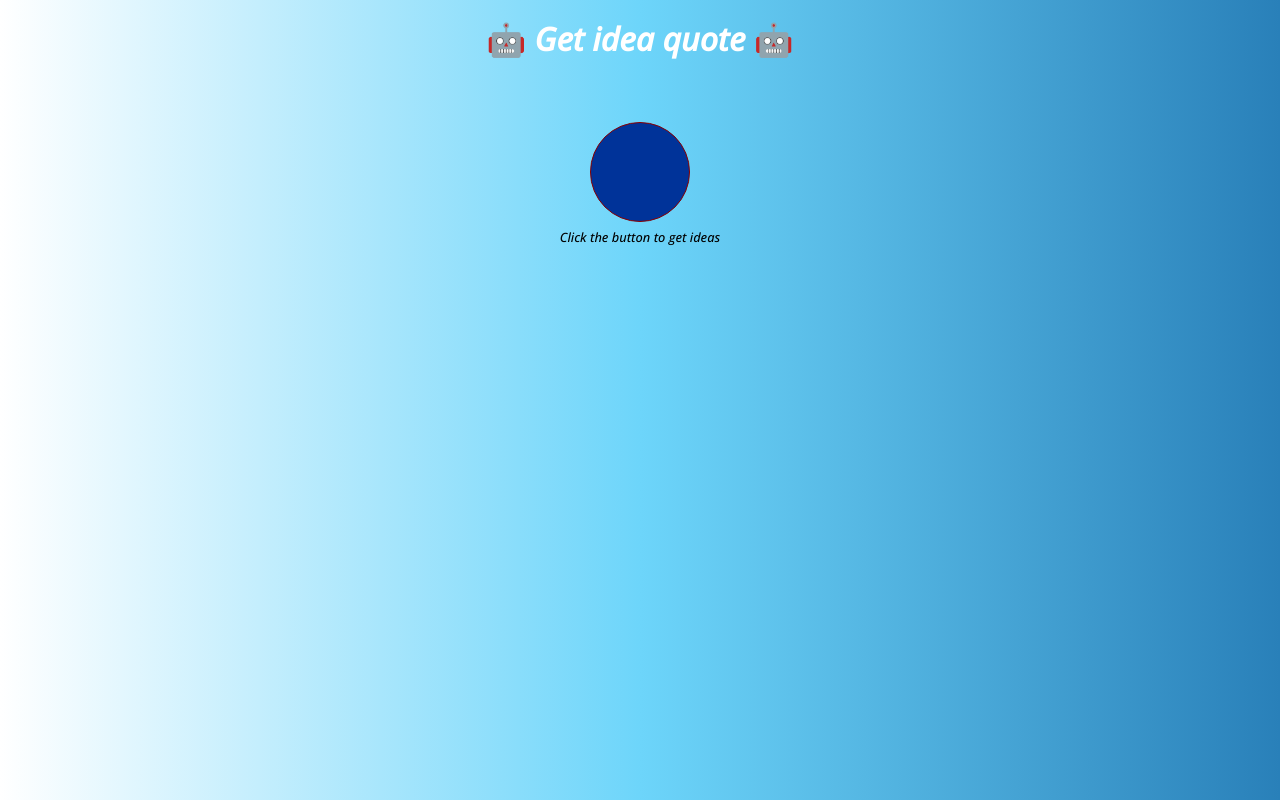
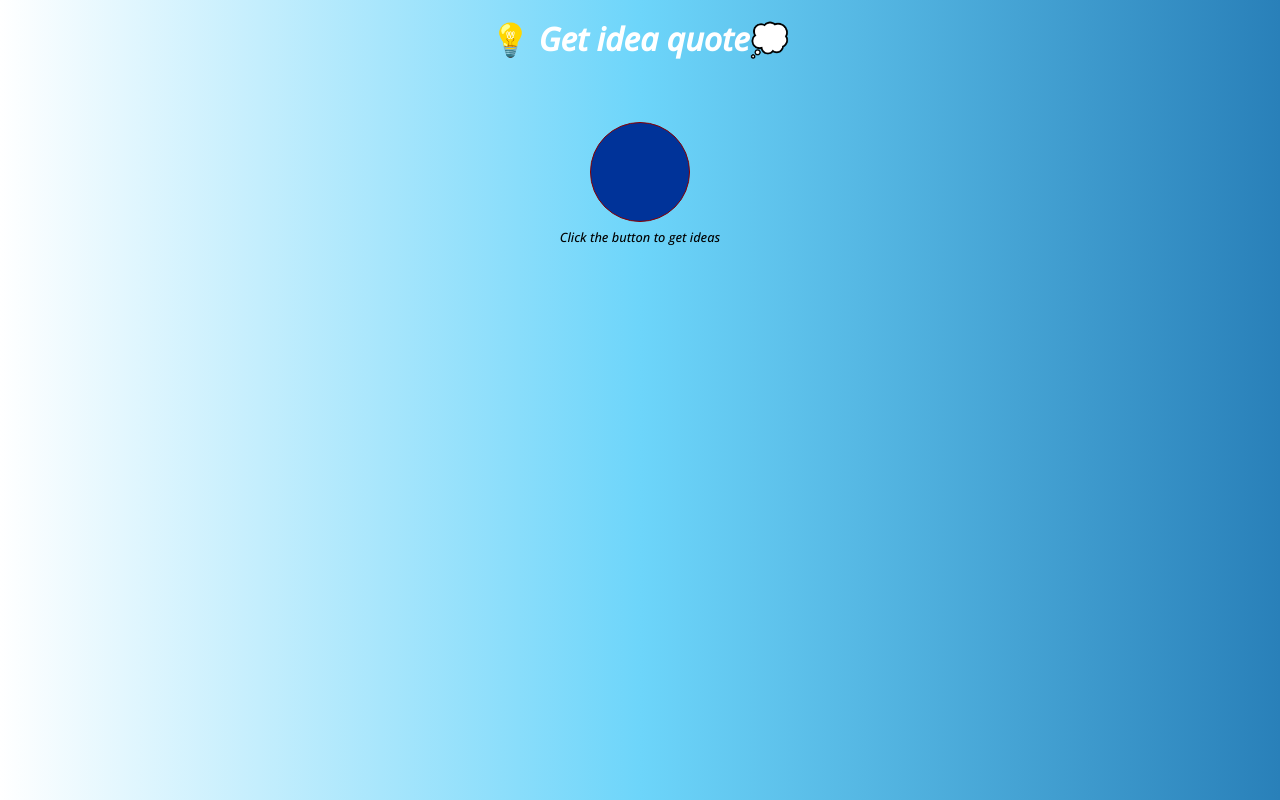
Before and after one commit to michhub-dev/co9cb4263961db628ca8bd430, a website built with Vite: page index.html in a window 1280 px wide. Built offline with nearby package versions, Linux system fonts and the light colour scheme.

Commit message:
Changed icons

```diff
--- a/index.html
+++ b/index.html
@@ -6,7 +6,7 @@
         <link rel="stylesheet" href="index.css">
     </head>
     <body id="body">
-        <h1>🤖 Get idea quote 🤖</h1>
+        <h1>💡 Get idea quote💭</h1>
         <h4 id="H4"></h4>
         <button id="btn"></button>
         <small>Click the button to get ideas</small>
```
